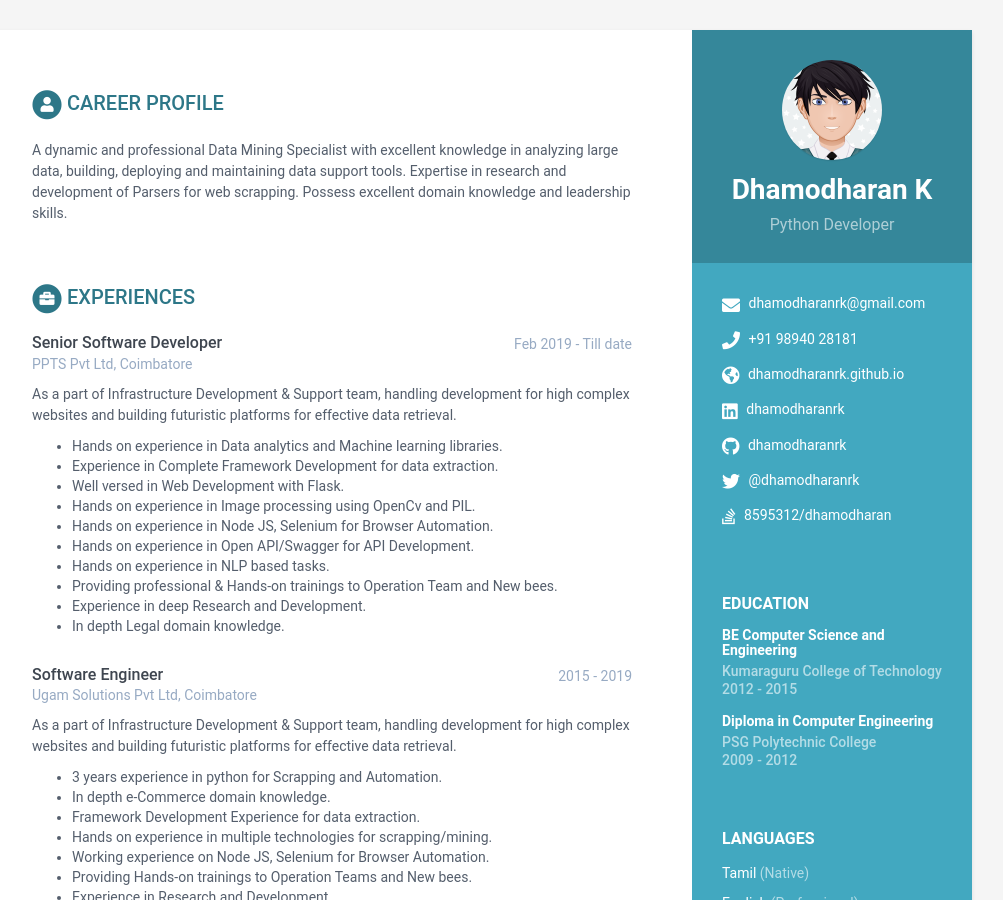
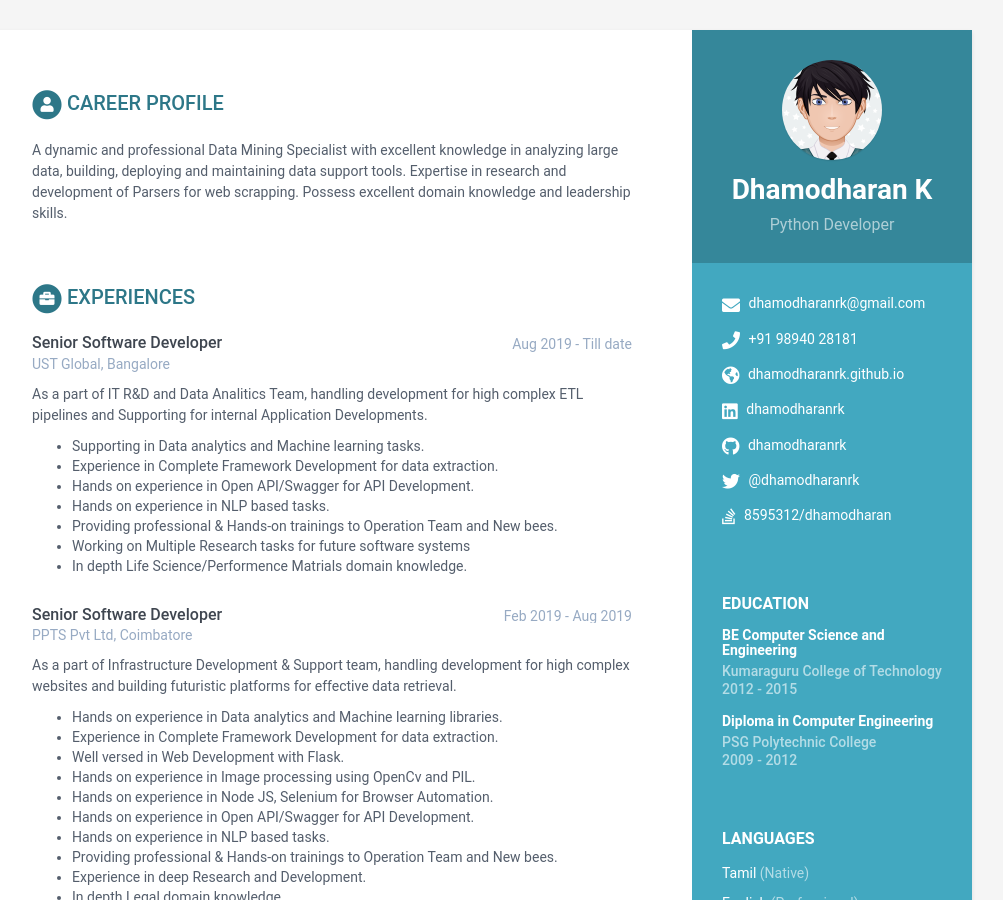
Before and after one commit to dhamodharanrk/online-cv, a Jekyll site: the page built from index.html, in a window 1280 px wide and 900 px high. Shown: the whole window, without its empty margins (168-1171 px from the left). Built offline with Jekyll 4.4.1, drawn with Linux system fonts in a browser that asks for light colours.

Commit message:
Added new exp

```diff
--- a/_data/data.yml
+++ b/_data/data.yml
@@ -78,7 +78,22 @@ education:
 
 experiences:
     - role: Senior Software Developer
-      time: Feb 2019 - Till date
+      time: Aug 2019 - Till date
+      company: UST Global, Bangalore
+      details: |
+        As a part of IT R&D and Data Analitics Team, handling development
+        for high complex ETL pipelines and Supporting for internal Application Developments.
+
+          - Supporting in Data analytics and Machine learning tasks.
+          - Experience in Complete Framework Development for data extraction.
+          - Hands on experience in Open API/Swagger for API Development.
+          - Hands on experience in NLP based tasks.
+          - Providing professional & Hands-on trainings to Operation Team and New bees.
+          - Working on Multiple Research tasks for future software systems
+          - In depth Life Science/Performence Matrials domain knowledge.
+
+    - role: Senior Software Developer
+      time: Feb 2019 - Aug 2019
       company: PPTS Pvt Ltd, Coimbatore
       details: |
         As a part of Infrastructure Development & Support team, handling development
```
